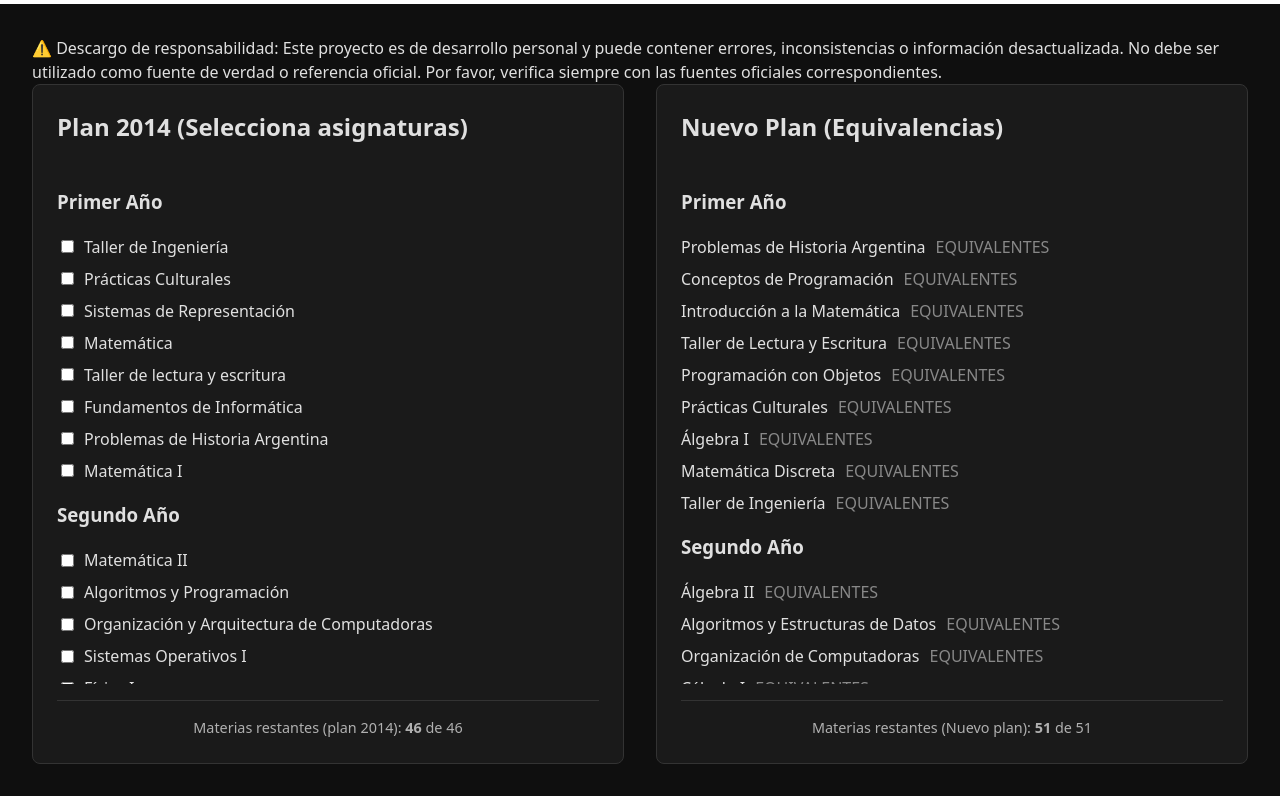
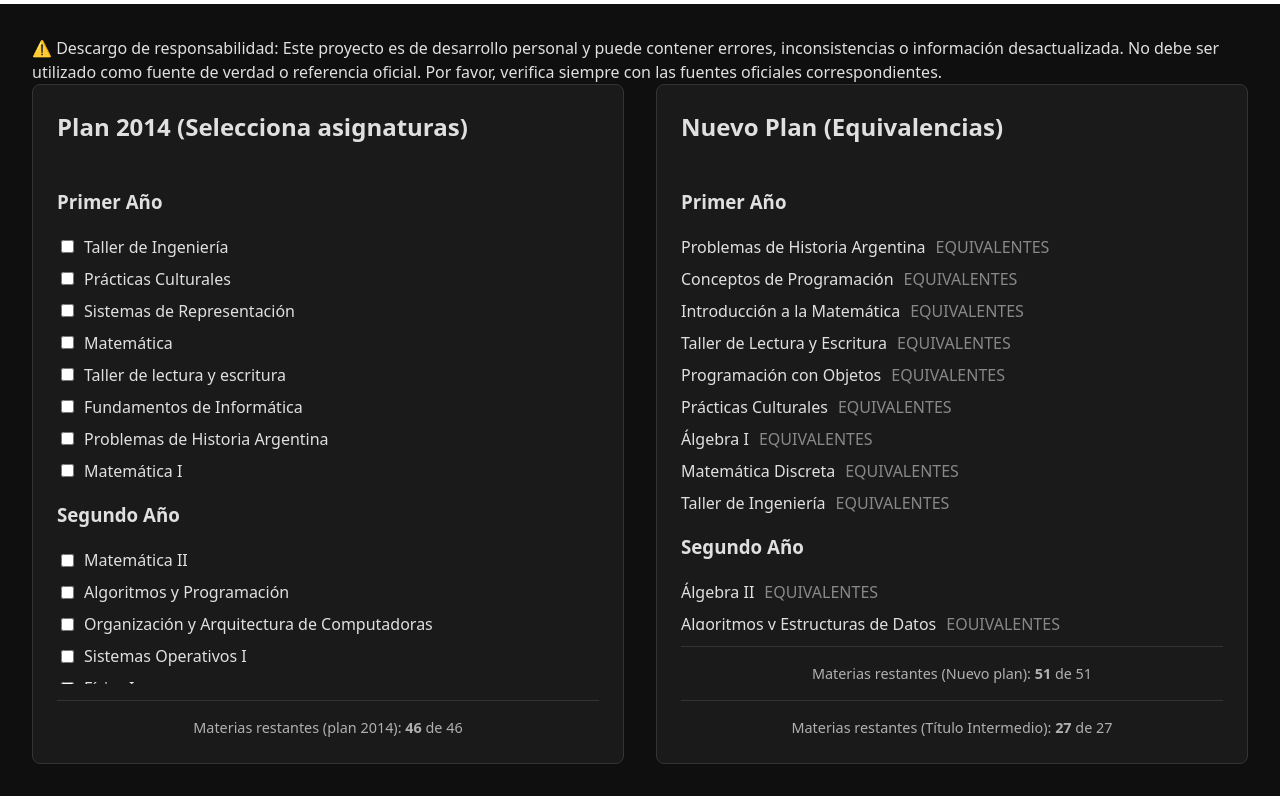
Before and after one commit to albornozgusti/UNAJ-equivalencias, a React (Vite) app: page / in a window 1280 px wide. Built offline with nearby package versions, Linux system fonts and the light colour scheme.

Commit message:
feat: add counter to 'titulo intermedio'

```diff
--- a/src/App.jsx
+++ b/src/App.jsx
@@ -3,17 +3,18 @@ import "./App.css";
 import Item from "./components/Item.jsx";
 import equivalencias from "./data/equivalencias.json";
 
-function App() {
-  const { nuevo_plan, plan_2014 } = equivalencias;
-  const [plan2014List, setPlan2014List] = useState(
-    plan_2014.map((year) => ({
+const { nuevo_plan, plan_2014 } = equivalencias;
+const plan2014InitialConfig = plan_2014.map((year) => ({
       ...year,
       asignaturas: year.asignaturas.map((asig) => ({
         ...asig,
         checked: false,
       })),
-    })),
-  );
+    }));
+
+function App() {
+
+  const [plan2014List, setPlan2014List] = useState(plan2014InitialConfig);
 
   const handleCheckChange = (id) => {
     setPlan2014List((prevList) =>
@@ -28,25 +29,15 @@ function App() {
 
   const totalPlan2014 = plan2014List.reduce(
     (acc, year) =>
-      acc +
-      year.asignaturas.filter((a) => a.cuatrimestre !== "Optativa").length,
-    0,
-  );
+      acc + year.asignaturas.filter((a) => a.cuatrimestre !== "Optativa").length, 0);
   const checkedPlan2014 = plan2014List.reduce(
     (acc, year) =>
-      acc +
-      year.asignaturas.filter((a) => a.cuatrimestre !== "Optativa" && a.checked)
-        .length,
-    0,
-  );
+      acc + year.asignaturas.filter((a) => a.cuatrimestre !== "Optativa" && a.checked).length, 0);
   const remainingPlan2014 = totalPlan2014 - checkedPlan2014;
 
   const totalNuevoPlan = nuevo_plan.reduce(
     (acc, year) =>
-      acc +
-      year.asignaturas.filter((a) => a.cuatrimestre !== "Optativa").length,
-    0,
-  );
+      acc + year.asignaturas.filter((a) => a.cuatrimestre !== "Optativa").length, 0);
 
   const checkedNuevoPlan = nuevo_plan.reduce((acc, year) => {
     return (
@@ -73,11 +64,7 @@ function App() {
   const totalTituloIntermedio = nuevo_plan.reduce(
     (acc, year) =>
       acc +
-      year.asignaturas.filter(
-        (a) => a.titulo_intermedio === "true" || a.titulo_intermedio === true,
-      ).length,
-    0,
-  );
+      year.asignaturas.filter( (a)  => a.titulo_intermedio === "true" || a.titulo_intermedio === true).length, 0);
 
   const checkedTituloIntermedio = nuevo_plan.reduce((acc, year) => {
     return (
@@ -88,9 +75,9 @@ function App() {
           item.titulo_intermedio !== true
         )
           return false;
-        const equivalenciasCodeigos = item.equivalencias_codigos || [];
-        if (equivalenciasCodeigos.length > 0) {
-          return equivalenciasCodeigos.every((codigo) =>
+        const equivalenciasCode = item.equivalencias_codigos || [];
+        if (equivalenciasCode.length > 0) {
+          return equivalenciasCode.every((codigo) =>
             plan2014List.some((p14Year) =>
               p14Year.asignaturas.some(
                 (p14Item) => p14Item.codigo === codigo && p14Item.checked,
@@ -108,6 +95,8 @@ function App() {
       }).length
     );
   }, 0);
+
+  const remainingTituloIntermedio = totalTituloIntermedio - checkedTituloIntermedio;
 
   const tituloIntermedioCompleted =
     totalTituloIntermedio > 0 &&
@@ -200,6 +189,10 @@ function App() {
             Materias restantes (Nuevo plan):{" "}
             <strong>{remainingNuevoPlan}</strong> de {totalNuevoPlan}
           </div>
+          <div className="list-counter">
+            Materias restantes (Título Intermedio):{" "}
+            <strong>{remainingTituloIntermedio}</strong> de {totalTituloIntermedio}
+          </div>
           {tituloIntermedioCompleted && (
             <div className="titulo-intermedio-message">
               ✓ Obtención de título intermedio
```
